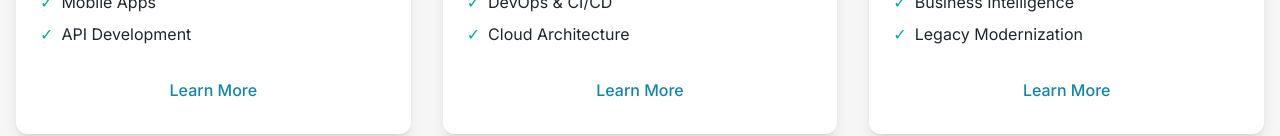
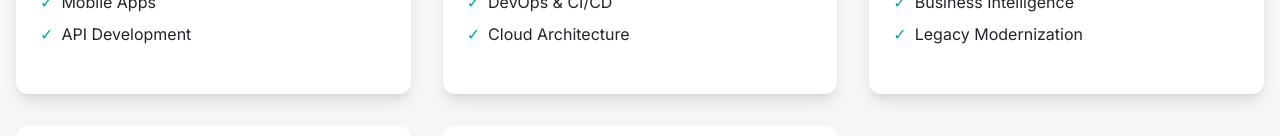
Before and after one commit to supunpramod/Wall-Street-Technology, a React (Vite) app: page / in a window 1280 px wide. Shown: the part 1302-1438 px from the top of the page. Built offline with nearby package versions, Linux system fonts and the light colour scheme.

Commit message:
Implement code changes to enhance functionality and improve performance

```diff
--- a/src/components/sections/Hero.jsx
+++ b/src/components/sections/Hero.jsx
@@ -1,3 +1,148 @@
+// import { motion } from "framer-motion";
+// import { Link } from "react-router-dom";
+// import Button from "../ui/Button";
+// import { useEffect, useState } from "react";
+// import bgImage from "../../assets/hero.jpg";
+
+// // ✅ Counter Component
+// const Counter = ({ from = 0, to, duration = 2 }) => {
+//   const [count, setCount] = useState(from);
+
+//   useEffect(() => {
+//     let start = 0;
+//     const end = parseInt(to.replace(/\D/g, ""), 10); // numbers only
+//     if (start === end) return;
+
+//     let totalMilSecDur = duration * 800;
+//     let incrementTime = (totalMilSecDur / end) * 2;
+
+//     let timer = setInterval(() => {
+//       start += 1;
+//       setCount(start);
+//       if (start === end) clearInterval(timer);
+//     }, incrementTime);
+
+//     return () => clearInterval(timer);
+//   }, [to, duration]);
+
+//   return (
+//     <span>
+//       {count}
+//       {to.replace(/[0-9]/g, "")}
+//     </span>
+//   );
+// };
+
+// const Hero = () => {
+//   const stats = [
+//     { value: "98%", label: "Client Retention" },
+//     { value: "150+", label: "Projects Completed" },
+//     { value: "50+", label: "Expert Engineers" },
+//     { value: "15+", label: "Industries Served" },
+//   ];
+
+//   return (
+//     <section className="relative overflow-hidden bg-gradient-to-br from-primary via-primary/90 to-secondary text-white pt-24 pb-20 md:pt-32 md:pb-28 lg:pt-40 lg:pb-32">
+//       {/* Background Decorations */}
+//       <div className="absolute inset-0 -z-10">
+//         <div className="absolute w-[500px] h-[500px] bg-accent/30 rounded-full blur-3xl top-[-100px] left-[-150px]" />
+//         <div className="absolute w-[400px] h-[400px] bg-secondary/30 rounded-full blur-3xl bottom-[-120px] right-[-100px]" />
+//       </div>
+
+//       <div className="container mx-auto px-6">
+//         {/* Headline */}
+//         <div className="max-w-4xl mx-auto text-center">
+//           <motion.h1
+//             className="text-4xl md:text-5xl lg:text-6xl xl:text-7xl font-extrabold mb-6 leading-tight tracking-tight"
+//             initial={{ opacity: 0, y: 30 }}
+//             animate={{ opacity: 1, y: 0 }}
+//             transition={{ duration: 0.6 }}
+//           >
+//             Accelerate Your{" "}
+//             <span className="bg-clip-text text-transparent bg-gradient-to-r from-accent to-pink-400">
+//               Digital Transformation
+//             </span>{" "}
+//             Journey
+//           </motion.h1>
+
+//           <motion.p
+//             className="text-lg md:text-xl lg:text-2xl mb-10 max-w-2xl mx-auto text-white/90"
+//             initial={{ opacity: 0, y: 30 }}
+//             animate={{ opacity: 1, y: 0 }}
+//             transition={{ duration: 0.6, delay: 0.2 }}
+//           >
+//             Custom software solutions, cloud services, and IT consulting to drive
+//             your business forward with innovation and scalability.
+//           </motion.p>
+
+//           {/* CTA Buttons */}
+//           <motion.div
+//             className="flex flex-col sm:flex-row justify-center gap-4"
+//             initial={{ opacity: 0, y: 30 }}
+//             animate={{ opacity: 1, y: 0 }}
+//             transition={{ duration: 0.6, delay: 0.4 }}
+//           >
+//             <Link to="/services">
+//               <Button
+//     size="lg"
+//     variant="secondary"
+//     className="px-8 py-4 text-lg rounded-xl border-white  hover:shadow-accent/40 transition w-full sm:w-auto "
+//   >
+//     Our Services
+//   </Button>
+//   </Link>
+
+//   <Link to="/contact">
+//     <Button
+//       size="lg"
+//       variant="outline"
+//       className="px-8 py-4 text-lg rounded-xl border-white text-white  hover:text-primary transition w-full sm:w-auto"
+//     >
+//       Contact Us
+//     </Button>
+//             </Link>
+//           </motion.div>
+//         </div>
+
+//         {/* Stats Section with Counter */}
+//         <motion.div
+//           className="mt-16 md:mt-20 flex justify-center"
+//           initial={{ opacity: 0 }}
+//           whileInView={{ opacity: 1 }}
+//           viewport={{ once: true }}
+//           transition={{ duration: 0.6, delay: 0.6 }}
+//         >
+//           <div className="relative w-full max-w-5xl">
+//             <div className="relative bg-white/10 backdrop-blur-lg rounded-3xl shadow-xl p-5 md:p-5  border border-white/20 mt-[-50px] ">
+//               <div className="grid grid-cols-2 md:grid-cols-4 gap-6 md:gap-10">
+//                 {stats.map((stat, index) => (
+//                   <motion.div
+//                     key={index}
+//                     className="text-center p-3"
+//                     whileHover={{ scale: 1.08 }}
+//                     transition={{ type: "spring", stiffness: 300 }}
+//                   >
+//                     <div className="text-3xl md:text-4xl font-extrabold text-accent drop-shadow mb-2">
+//                       <Counter to={stat.value} duration={2} />
+//                     </div>
+//                     <div className="text-sm md:text-base text-white/80">
+//                       {stat.label}
+//                     </div>
+//                   </motion.div>
+//                 ))}
+//               </div>
+//             </div>
+//           </div>
+//         </motion.div>
+//       </div>
+//     </section>
+//   );
+// };
+
+// export default Hero;
+
+
+
 import { motion } from "framer-motion";
 import { Link } from "react-router-dom";
 import Button from "../ui/Button";
@@ -42,8 +187,14 @@ const Hero = () => {
   ];
 
   return (
-    <section className="relative overflow-hidden bg-gradient-to-br from-primary via-primary/90 to-secondary text-white pt-24 pb-20 md:pt-32 md:pb-28 lg:pt-40 lg:pb-32">
-      {/* Background Decorations */}
+    <section
+      className="relative overflow-hidden bg-cover bg-center text-white pt-24 pb-20 md:pt-32 md:pb-28 lg:pt-40 lg:pb-32 "
+      style={{ backgroundImage: `url(${bgImage})` }}
+    >
+      {/* Dark Overlay */}
+      <div className="absolute inset-0 bg-black/60 -z-50 opacity-80 "></div>
+
+      {/* Background Decorations (optional, keep if you like glow effects) */}
       <div className="absolute inset-0 -z-10">
         <div className="absolute w-[500px] h-[500px] bg-accent/30 rounded-full blur-3xl top-[-100px] left-[-150px]" />
         <div className="absolute w-[400px] h-[400px] bg-secondary/30 rounded-full blur-3xl bottom-[-120px] right-[-100px]" />
@@ -86,7 +237,7 @@ const Hero = () => {
               <Button
                 size="lg"
                 variant="secondary"
-    className="px-8 py-4 text-lg rounded-xl border-white  hover:shadow-accent/40 transition w-full sm:w-auto "
+                className="px-8 py-4 text-lg rounded-xl border-white hover:shadow-accent/40 transition w-full sm:w-auto "
               >
                 Our Services
               </Button>
@@ -96,7 +247,7 @@ const Hero = () => {
               <Button
                 size="lg"
                 variant="outline"
-      className="px-8 py-4 text-lg rounded-xl border-white text-white  hover:text-primary transition w-full sm:w-auto"
+                className="px-8 py-4 text-lg rounded-xl border-white text-white hover:text-primary transition w-full sm:w-auto"
               >
                 Contact Us
               </Button>
@@ -113,7 +264,7 @@ const Hero = () => {
           transition={{ duration: 0.6, delay: 0.6 }}
         >
           <div className="relative w-full max-w-5xl">
-            <div className="relative bg-white/10 backdrop-blur-lg rounded-3xl shadow-xl p-5 md:p-5  border border-white/20 mt-[-50px] ">
+            <div className="relative bg-white/10 backdrop-blur-lg rounded-3xl shadow-xl p-5 md:p-5 border border-white/20 mt-[-50px] ">
               <div className="grid grid-cols-2 md:grid-cols-4 gap-6 md:gap-10">
                 {stats.map((stat, index) => (
                   <motion.div
--- a/src/components/sections/Services.jsx
+++ b/src/components/sections/Services.jsx
@@ -85,9 +85,7 @@ const Services = () => {
                   </ul>
                 </div>
                 <div className="px-4 md:px-6 pb-4 md:pb-6">
-                  <Button variant="ghost" className="w-full justify-start text-sm md:text-base p-2">
-                    Learn More
-                  </Button>
+
                 </div>
               </Card>
             </motion.div>
@@ -101,9 +99,9 @@ const Services = () => {
           viewport={{ once: true }}
           transition={{ duration: 0.5, delay: 0.5 }}
         >
-          <Button size="lg" variant="primary" className="w-full md:w-auto">
+          {/* <Button size="lg" variant="primary" className="w-full md:w-auto">
             View All Services
-          </Button>
+          </Button> */}
         </motion.div>
       </div>
     </section>
```
Also changed, not shown: src/assets/New folder/hero.jpg (added), 1 other file (tests, documents, lock files or other folders). Lines whose indentation alone changed are shown as unchanged.
